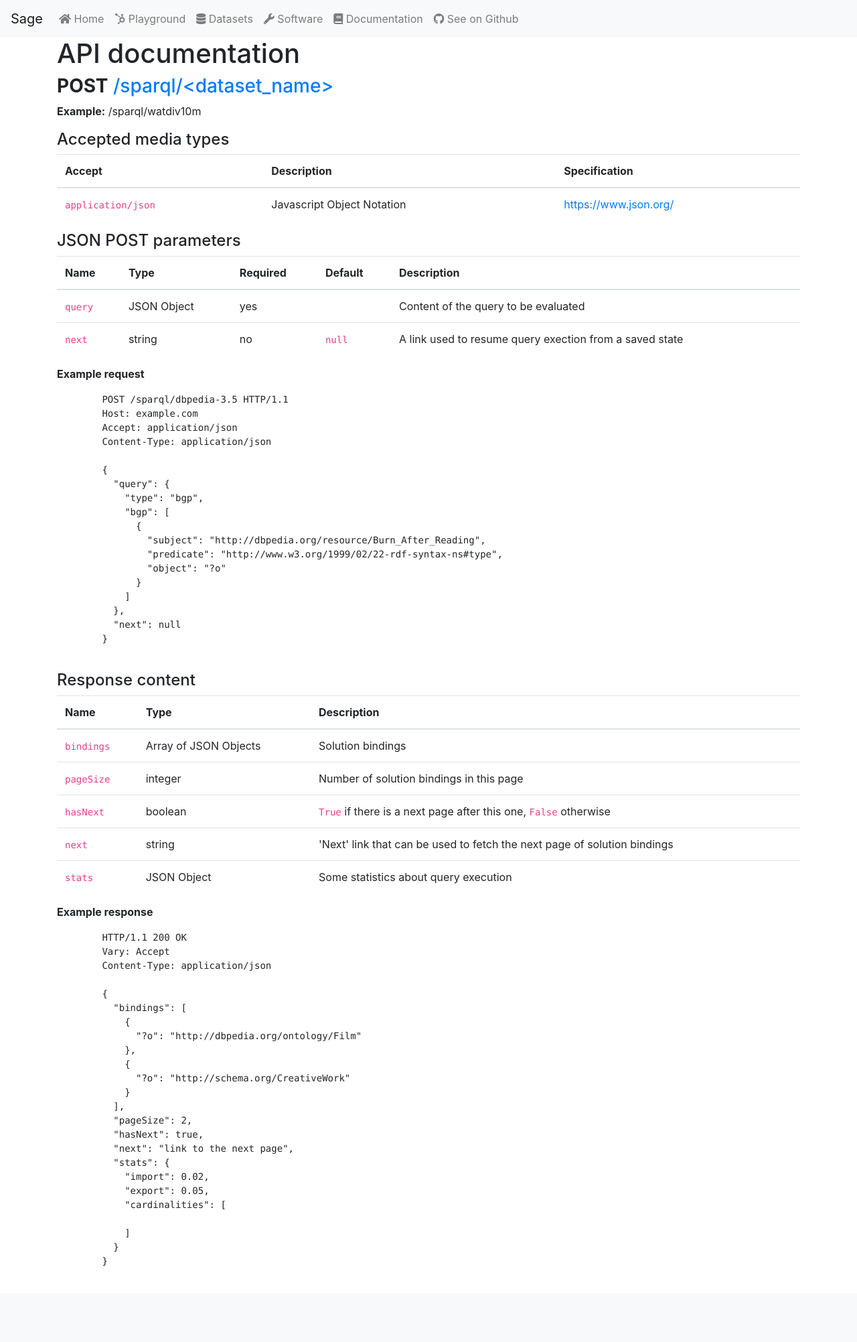
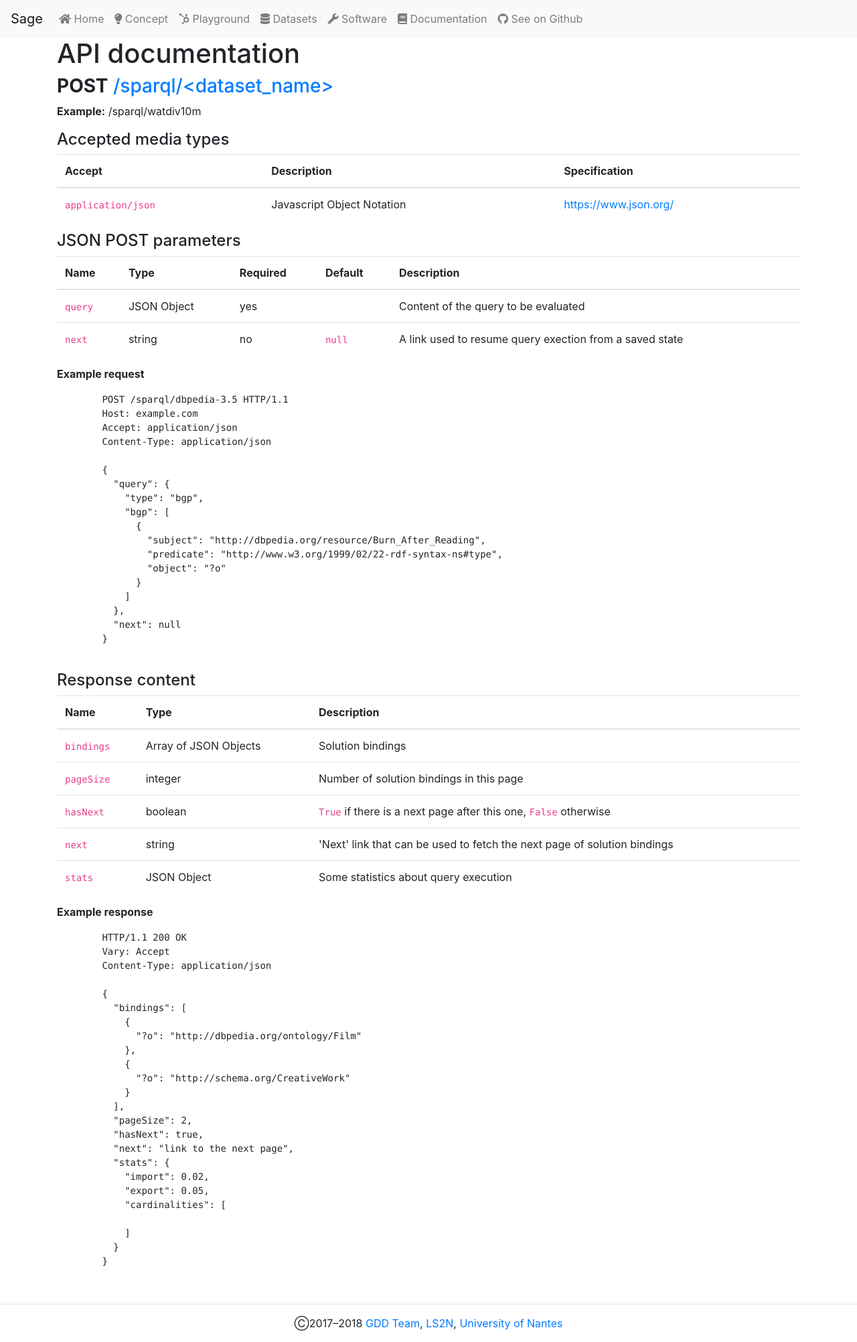
Before and after one commit to sage-org/sage-engine, a Flask app: page /documentation in a window 1280 px wide. Shown: the whole page at 67% size. Before the commit the page ends 1890 px from the top, so only its background shows below. Run offline with Flask 2, Linux system fonts and the light colour scheme; parts of the project's set-up code (start-up, migrations or seed data) failed here and were passed over; some libraries are stand-ins or nearby versions.

Commit message:
ui update

```diff
--- a/http_server/templates/main.html
+++ b/http_server/templates/main.html
@@ -10,23 +10,26 @@
   </head>
   <body>
     <nav class="navbar sticky-top navbar-expand-lg navbar-light bg-light">
-      <a class="navbar-brand" href="{{ url_for('index') }}">Sage</a>
+      <a class="navbar-brand" href="{{ url_for('index') }}#">Sage</a>
       <button class="navbar-toggler" type="button" data-toggle="collapse" data-target="#navbarSupportedContent" aria-controls="navbarSupportedContent" aria-expanded="false" aria-label="Toggle navigation">
         <span class="navbar-toggler-icon"></span>
       </button>
       <div class="collapse navbar-collapse" id="navbarSupportedContent">
         <ul class="navbar-nav mr-auto">
           <li class="nav-item">
-            <a class="nav-link" href="{{ url_for('index') }}"><i class="fas fa-home"></i> Home</a>
+            <a class="nav-link" href="{{ url_for('index') }}#"><i class="fas fa-home"></i> Home</a>
           </li>
           <li class="nav-item">
-            <a class="nav-link" href="#playground"><i class="fab fa-hubspot"></i> Playground</a>
+            <a class="nav-link" href="{{ url_for('index') }}#"><i class="fas fa-lightbulb"></i> Concept</a>
           </li>
           <li class="nav-item">
-            <a class="nav-link" href="#datasets"><i class="fas fa-database"></i> Datasets</a>
+            <a class="nav-link" href="{{ url_for('index') }}#playground"><i class="fab fa-hubspot"></i> Playground</a>
           </li>
           <li class="nav-item">
-            <a class="nav-link" href="#software"><i class="fas fa-wrench"></i> Software</a>
+            <a class="nav-link" href="{{ url_for('index') }}#datasets"><i class="fas fa-database"></i> Datasets</a>
+          </li>
+          <li class="nav-item">
+            <a class="nav-link" href="{{ url_for('index') }}#software"><i class="fas fa-wrench"></i> Software</a>
           </li>
           <li class="nav-item">
             <a class="nav-link" href="{{ url_for('doc') }}"><i class="fas fa-book"></i> Documentation</a>
@@ -37,9 +40,15 @@
         </ul>
       </div>
     </nav>
-    <div>
+    <div id="home">
       {% block body %}{% endblock %}
     </div>
+    <hr>
+    <footer class="footer">
+      <div class="container">
+        <p class="text-center">&#9400;2017–2018 <a href="https://sites.google.com/site/gddlina/">GDD Team</a>, <a href="https://www.ls2n.fr/">LS2N</a>, <a href="http://www.univ-nantes.fr/">University of Nantes</a></p>
+      </div>
+    </footer>
     <script src="{{ url_for('static', filename='node_modules/bootstrap/dist/js/bootstrap.min.js') }}" charset="utf-8"></script>
   </body>
 </html>
--- a/http_server/templates/playground.html
+++ b/http_server/templates/playground.html
@@ -1,4 +1,4 @@
-<div class="container" id ="#playground">
+<div class="container" id="playground">
   <div class="row">
     <div class="col-md-12">
       <link rel="stylesheet" href="{{ url_for('static', filename='css/client.css') }}">
--- a/http_server/templates/sage.html
+++ b/http_server/templates/sage.html
@@ -13,7 +13,7 @@
 
       <h3><i class="fab fa-hubspot"></i> Query this dataset</h3>
       <p><strong>URL:</strong> <a href="{{ dataset_info['@id'] }}">{{ dataset_info['@id'] }}</a></p>
-      <p>Take a look at <a href="{{ url_for('software') }}">exisiting Sage clients</a></p>
+      <p>Take a look at <a href="{{ url_for('index') }}#software">exisiting Sage clients</a></p>
 
       <h3><i class="fas fa-clipboard-list"></i> Statistics</h3>
       <div class="table-responsive">
```
Also changed, not shown: http_server/templates/interfaces.html (+5 -2 lines), http_server/templates/software.html (+23 -14 lines).
